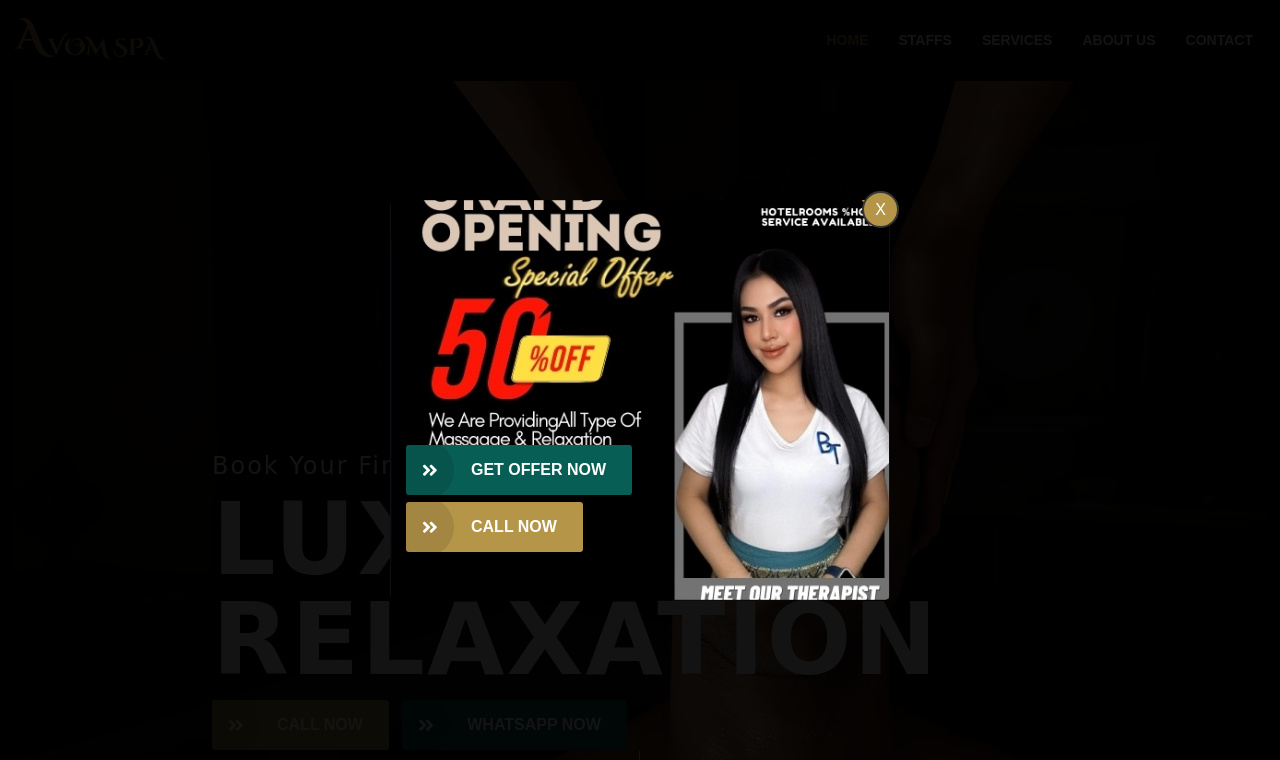
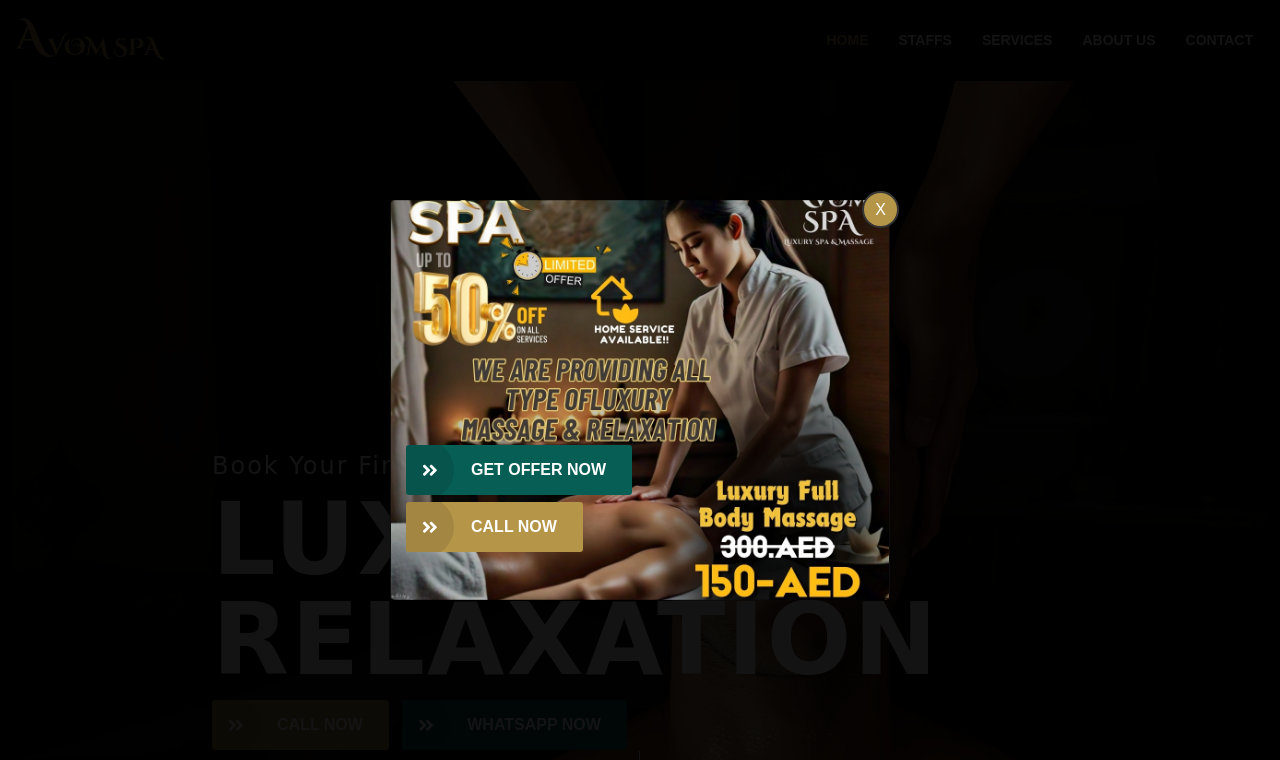
Before and after one commit to jazeempm567/avom, a plain HTML site: page index.html in a window 1280 px wide. Shown: the top 760 px of the page. Drawn offline with Linux system fonts and the light colour scheme; a web font is replaced by a local one.

Commit message:
popup change

```diff
--- a/index.html
+++ b/index.html
@@ -555,7 +555,7 @@
     <!-- Modal Newsletter -->
     <div class="modal fade" class="newsletter-modal" tabindex="-1" id="newsletter-modal" aria-labelledby="newsletter-modal" aria-hidden="true">
         <div class="modal-dialog modal-dialog-centered modal-md" >
-            <div class="modal-content" style="height: 50vh; background-image: url('assets/images/website-popup.jpg');background-repeat: no-repeat;background-size: cover;background-position: center;">
+            <div class="modal-content" style="height: 50vh; background-image: url('assets/images/popup.jpg');background-repeat: no-repeat;background-size: cover;background-position: center;">
                 <button type="button" class="btn-close" data-bs-dismiss="modal" aria-label="Close">X</button>
                 <div class="modal-body">
                     <div style="position: absolute;bottom: 40px;left: 15px;">
```
Also changed, not shown: assets/images/popup.jpg (added).
